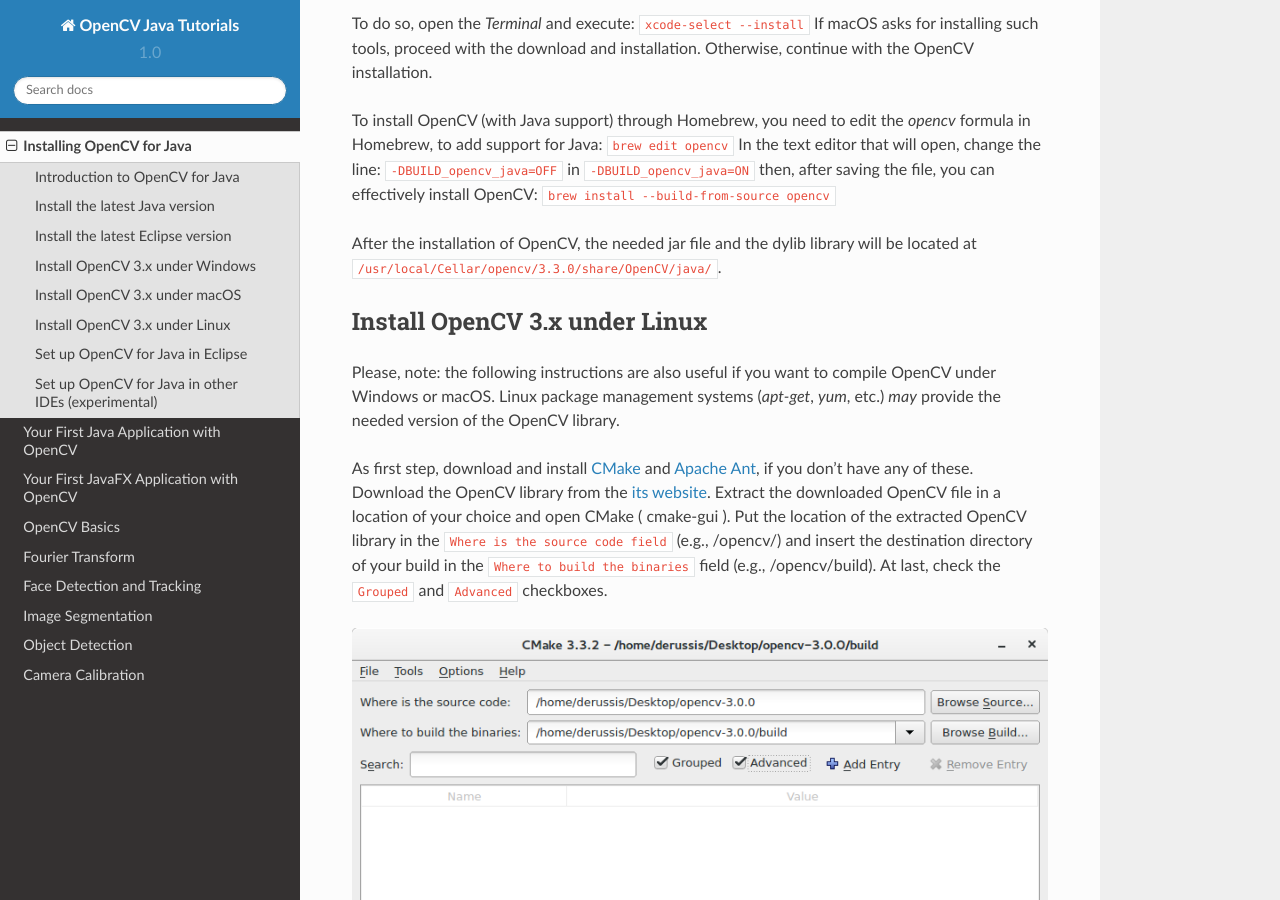
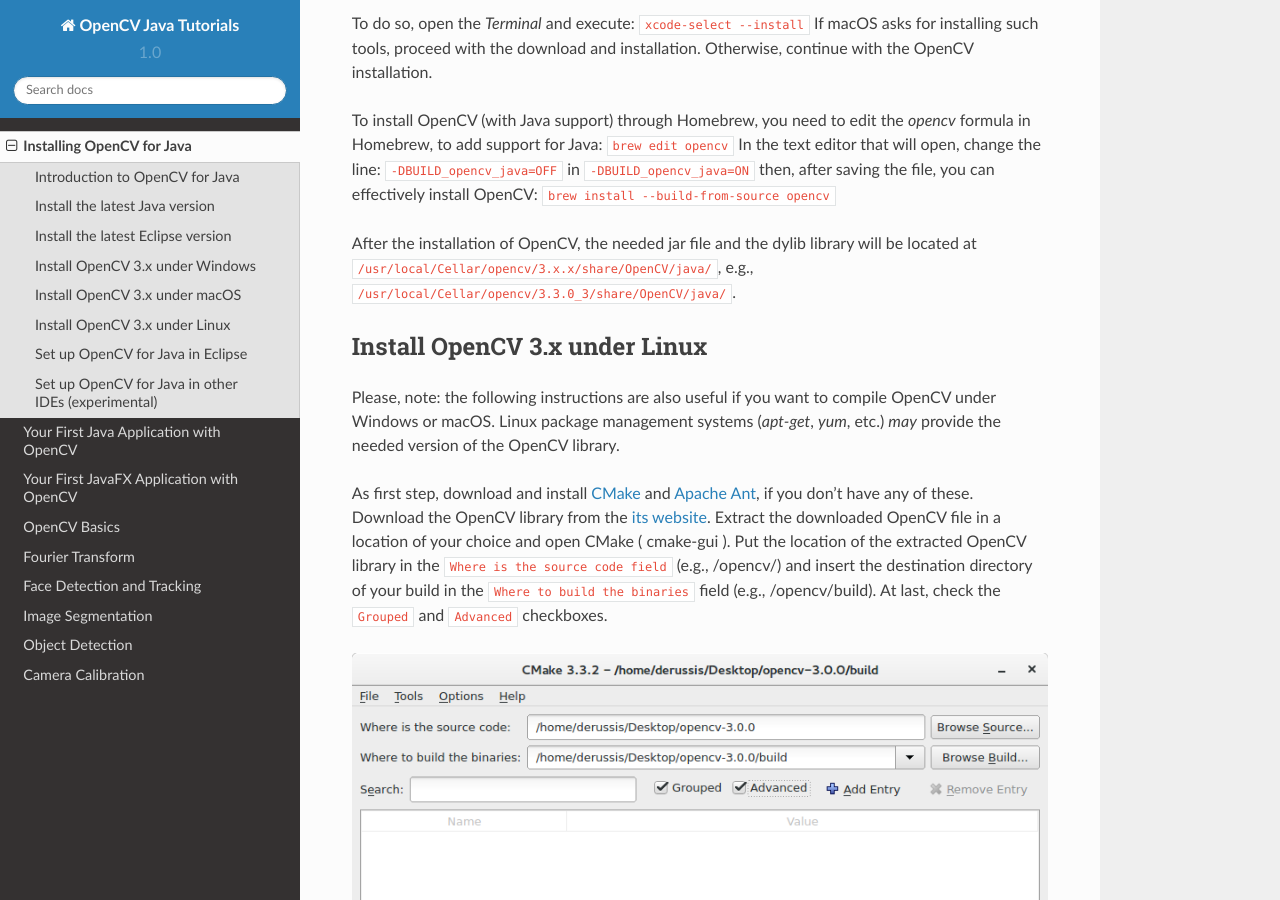
Before and after one commit to opencv-java/opencv-java-tutorials, a Sphinx documentation site: the page built from docs/source/01-installing-opencv-for-java.rst, in a window 1280 px wide and 900 px high, scrolled down 962 px. Built offline with Sphinx 7.4.7 and the Read the Docs theme 2.0.0, drawn with Linux system fonts in a browser that asks for light colours.

Commit message:
update Java lib path (macOS)

```diff
--- a/docs/source/01-installing-opencv-for-java.rst
+++ b/docs/source/01-installing-opencv-for-java.rst
@@ -38,7 +38,7 @@ in
 then, after saving the file, you can effectively install OpenCV:
 ``brew install --build-from-source opencv``
 
-After the installation of OpenCV, the needed jar file and the dylib library will be located at ``/usr/local/Cellar/opencv/3.3.0/share/OpenCV/java/``.
+After the installation of OpenCV, the needed jar file and the dylib library will be located at ``/usr/local/Cellar/opencv/3.x.x/share/OpenCV/java/``, e.g., ``/usr/local/Cellar/opencv/3.3.0_3/share/OpenCV/java/``.
 
 Install OpenCV 3.x under Linux
 ---------------------------------
```
